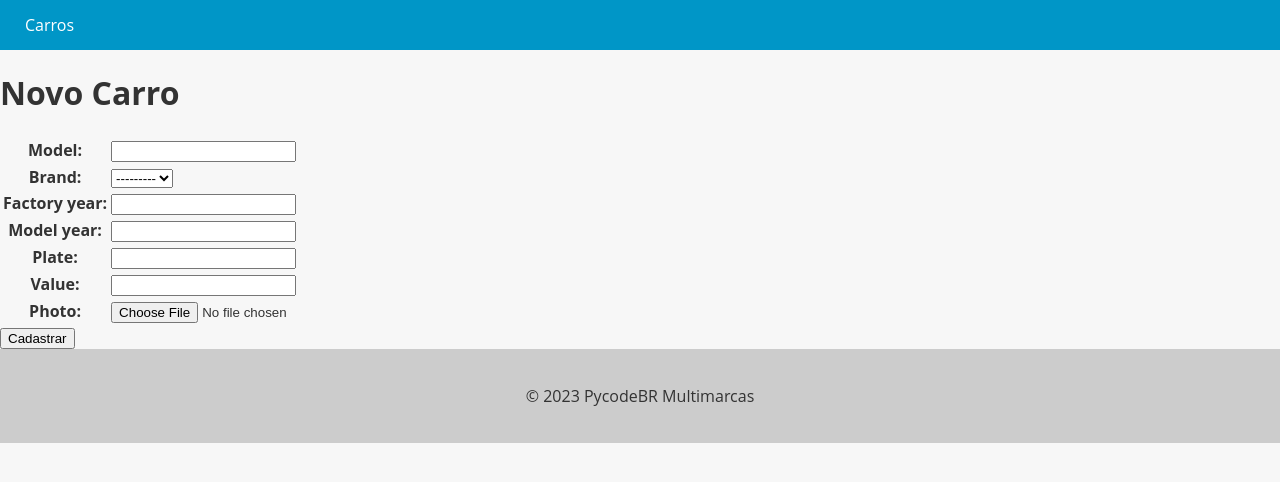
After one commit to pmarangon/Carros, a Django app: page /new_car/ in a window 1280 px wide. The commit adds this page. Shown: the top 482 px of the page. Run offline with Django 5.2, Linux system fonts and the light colour scheme; data that the repository does not hold is empty.

Commit message:
Adiciona  rota, view pra cadastro de carro

```diff
--- a/app/settings.py
+++ b/app/settings.py
@@ -55,7 +55,7 @@ ROOT_URLCONF = 'app.urls'
 TEMPLATES = [
     {
         'BACKEND': 'django.template.backends.django.DjangoTemplates',
-        'DIRS': [],
+        'DIRS': ['app/templates'],
         'APP_DIRS': True,
         'OPTIONS': {
             'context_processors': [
--- /dev/null
+++ b/app/templates/base.html
@@ -0,0 +1,89 @@
+<!DOCTYPE html>
+<html lang="en">
+<head>
+  <meta charset="UTF-8">
+  <meta name="viewport" content="width=device-width, initial-scale=1.0">
+  <title>{% block title %}{% endblock %}</title>
+  <style>
+    body {
+        font-family: 'Open Sans', sans-serif;
+        background-color: #f7f7f7;
+        color: #333;
+        margin: 0;
+        padding: 0;
+    }
+
+    header {
+        background-color: #0096c7;
+        color: #fff;
+        text-align: center;
+    }
+
+    footer {
+        background-color: #ccc;
+        color: #333;
+        padding: 20px;
+        text-align: center;
+    }
+
+    nav {
+        background-color: #0096c7;
+        color: #fff;
+        height: 50px;
+        display: flex;
+        justify-content: space-between;
+        align-items: center;
+    }
+
+    nav ul {
+        list-style: none;
+        margin: 0;
+        padding: 0;
+        display: flex;
+    }
+
+    nav ul li {
+        margin: 0 10px;
+    }
+
+    nav ul li a {
+        color: #fff;
+        text-decoration: none;
+        font-size: 16px;
+        padding: 15px;
+        transition: all 0.3s ease;
+    }
+
+    nav ul li a:hover {
+        background-color: #32bbe8;
+    }
+
+    nav ul li.active a {
+        background-color: #666;
+    }
+
+    nav ul li.active a:hover {
+        background-color: #999;
+    }
+
+  </style>
+</head>
+<body>
+  <header>
+    <nav>
+      <ul>
+        <li><a href="{% url 'cars_list' %}">Carros</a></li>
+      </ul>
+    </nav>
+  </header>
+
+  <main>
+    {% block content %}
+    {% endblock %}
+  </main>
+
+  <footer>
+    <p>&copy; 2023 PycodeBR Multimarcas</p>
+  </footer>
+</body>
+</html>
--- a/app/urls.py
+++ b/app/urls.py
@@ -18,12 +18,13 @@ from django.contrib import admin
 from django.urls import path
 from django.conf import settings
 from django.conf.urls.static import static
-from cars.views import cars_view
+from cars.views import cars_view, new_car_view
 
 
 
 
 urlpatterns = [
     path('admin/', admin.site.urls),
-    path('cars/', cars_view),
+    path('cars/', cars_view, name='cars_list'),
+    path('new_car/', new_car_view, name='new_car'),
 ] +static(settings.MEDIA_URL, document_root = settings.MEDIA_ROOT)
--- /dev/null
+++ b/cars/forms.py
@@ -0,0 +1,11 @@
+from django import forms
+from cars.models import Brand
+
+class Carform(forms.Form):
+    model = forms.CharField(max_length= 200)
+    brand = forms.ModelChoiceField(Brand.objects.all())
+    factory_year = forms.IntegerField()
+    model_year = forms.IntegerField()
+    plate = forms.CharField(max_length= 10)
+    value = forms.FloatField()
+    photo = forms.ImageField()
--- /dev/null
+++ b/cars/templates/new_car.html
@@ -0,0 +1,12 @@
+{% extends "base.html" %}
+{% block content %}
+<h1>Novo Carro</h1>
+<form method="post" enctype="multipart/form-data">
+  {% csrf_token %}
+  <table>
+  {{ new_car_form.as_table }}
+  </table>
+  <input type="submit" value = "Cadastrar" class = "btn btn-primary">
+
+</form>
+{% endblock %}
--- a/cars/views.py
+++ b/cars/views.py
@@ -1,17 +1,23 @@
 from django.shortcuts import render
 from cars.models import Car
-
+from cars.forms import Carform
 
 def cars_view(request):
     cars = Car.objects.all()
     search = request.GET.get('search')
 
     if search:
-        cars = Car.objects.filter(model__contains=search)
+        cars = Car.objects.filter(model__icontains=search).order_by('model')
 
     return render(
        request,
        'cars.html',
        {'cars': cars}
+    )
 
-   )
+def new_car_view(request):
+    if request.method =='POST':
+        pass
+    else:
+         new_car_form = Carform()
+    return render(request, 'new_car.html', {'new_car_form': new_car_form})
```
Also changed, not shown: cars/templates/cars.html (+118 -6 lines).
